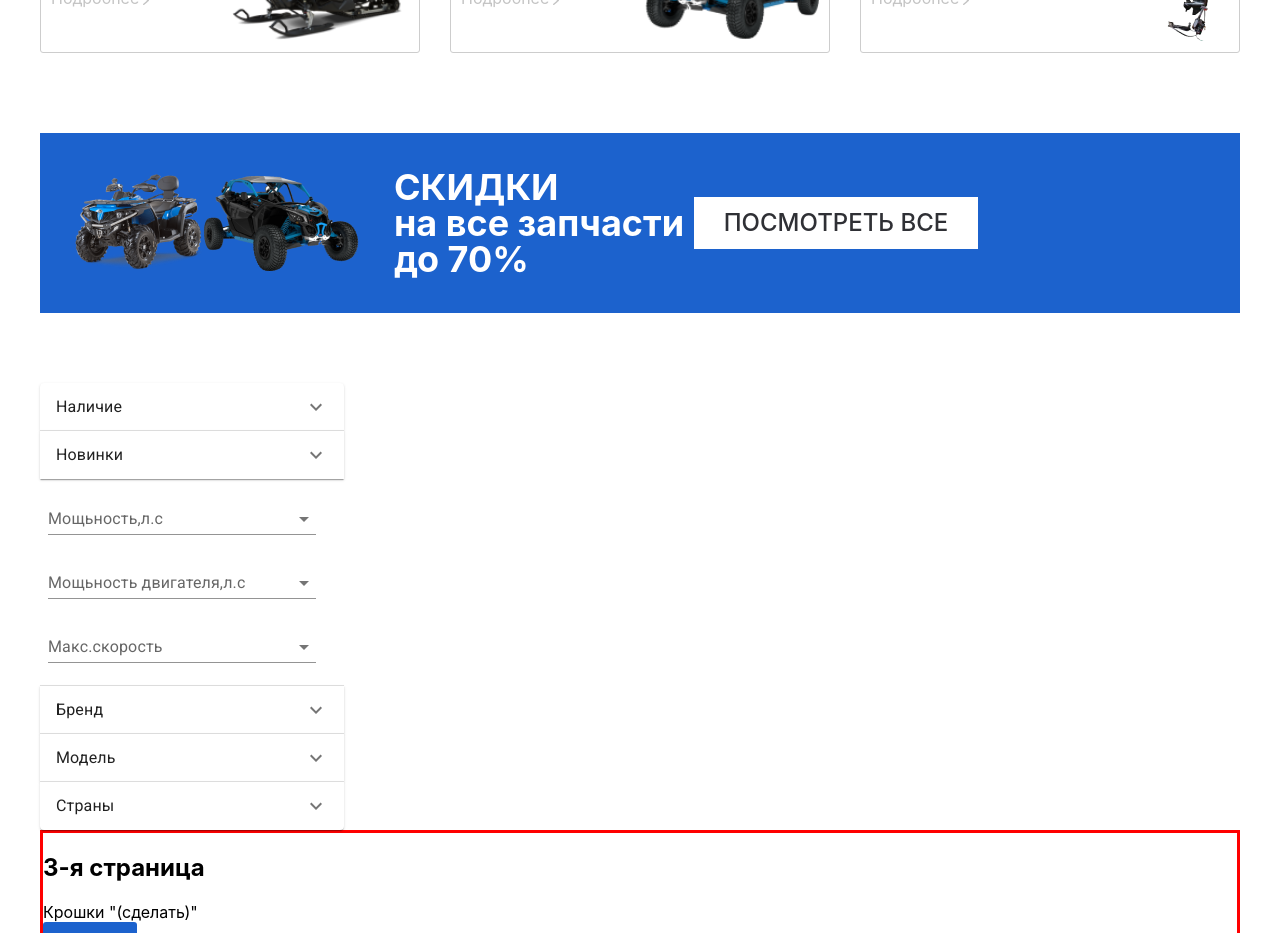
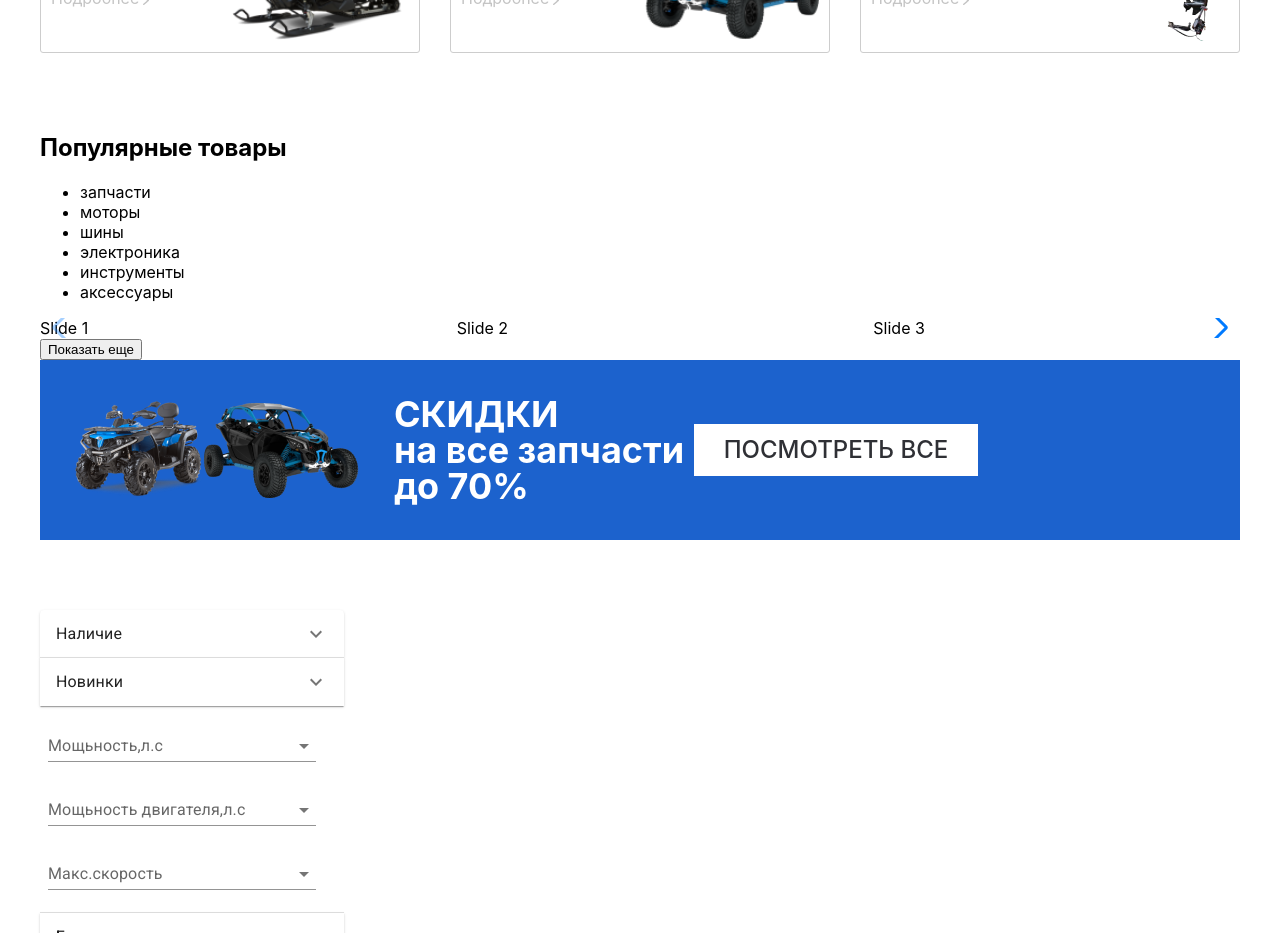
Before and after one commit to Evgeniya-junior/React-Group-project, a React (Create React App) app in the folder moto-project/: page / in a window 1280 px wide. Shown: the part 1160-2093 px from the top of the page. Built offline with nearby package versions, Linux system fonts and the light colour scheme.

Commit message:
adding a swiper section

```diff
--- a/moto-project/package.json
+++ b/moto-project/package.json
@@ -18,6 +18,7 @@
     "react-router-dom": "^6.0.2",
     "react-scripts": "4.0.3",
     "styled-components": "^5.3.3",
+    "swiper": "^7.3.1",
     "web-vitals": "^1.1.2"
   },
   "scripts": {
--- a/moto-project/src/components/content/Content.jsx
+++ b/moto-project/src/components/content/Content.jsx
@@ -9,6 +9,7 @@ import s from "./Content.module.scss";
 import SliderBaner from "./slider-baner/SliderBaner";
 import SaleBaner from "./sale-baner/SaleBaner";
 import Search from './search/Search';
+import PopularProducts from './popular-products/PopularProducts';
 
 
 function Content(props) {
@@ -56,6 +57,10 @@ function Content(props) {
         <Products data={sectionData} data2={sectionData2} data3={sectionData3} data4={sectionData4} data5={sectionData5} data6={sectionData6}/>
       </section>
 
+      <section className={s.popularProducts}>
+        <PopularProducts/>
+      </section>
+
       <section className={s.saleBaner}>
         <SaleBaner data={sectionData} data5={sectionData5}/>
       </section>
--- /dev/null
+++ b/moto-project/src/components/content/popular-products/PopularProducts.jsx
@@ -0,0 +1,26 @@
+import s from './PopularProducts.module.scss';
+import Swiper from './../swiper/Swiper';
+
+function PopularProducts(props) {
+    return (
+        <>
+            <h2 className={s.title}>Популярные товары</h2>
+
+            <ul className={s.list}>
+                <li className={s.item}>запчасти</li>
+                <li className={s.item}>моторы</li>
+                <li className={s.item}>шины </li>
+                <li className={s.item}>электроника</li>
+                <li className={s.item}>инструменты</li>
+                <li className={s.item}>аксессуары </li>
+            </ul>
+
+            <Swiper className="swiper" />
+
+            <button className={s.button}>Показать еще</button>
+        </>
+
+    );
+}
+
+export default PopularProducts;
--- /dev/null
+++ b/moto-project/src/components/content/swiper/Swiper.jsx
@@ -0,0 +1,35 @@
+// Core modules imports are same as usual
+import { Navigation } from 'swiper';
+// Direct React component imports
+import { Swiper, SwiperSlide } from 'swiper/react/swiper-react.js';
+
+// Styles must use direct files imports
+import 'swiper/swiper.scss'; // core Swiper
+import 'swiper/modules/navigation/navigation.scss'; // Navigation module
+
+export default () => {
+    return (
+        <Swiper
+        // install Swiper modules
+        modules={[Navigation]}
+        spaceBetween={50}
+        slidesPerView={3}
+        navigation
+        onSwiper={(swiper) => console.log(swiper)}
+        onSlideChange={() => console.log('slide change')}
+        >
+        <SwiperSlide>Slide 1</SwiperSlide>
+        <SwiperSlide>Slide 2</SwiperSlide>
+        <SwiperSlide>Slide 3</SwiperSlide>
+        <SwiperSlide>Slide 4</SwiperSlide>
+        <SwiperSlide>Slide 5</SwiperSlide>
+        <SwiperSlide>Slide 6</SwiperSlide>
+        <SwiperSlide>Slide 7</SwiperSlide>
+        <SwiperSlide>Slide 8</SwiperSlide>
+        <SwiperSlide>Slide 9</SwiperSlide>
+        <SwiperSlide>Slide 10</SwiperSlide>
+        <SwiperSlide>Slide 11</SwiperSlide>
+        <SwiperSlide>Slide 12</SwiperSlide>
+        </Swiper>
+    );
+};
```
Also changed, not shown: moto-project/src/components/content/popular-products/PopularProducts.module.scss (added), moto-project/src/components/content/swiper/Swiper.module.scss (added), 1 other file (tests, documents, lock files or other folders).
